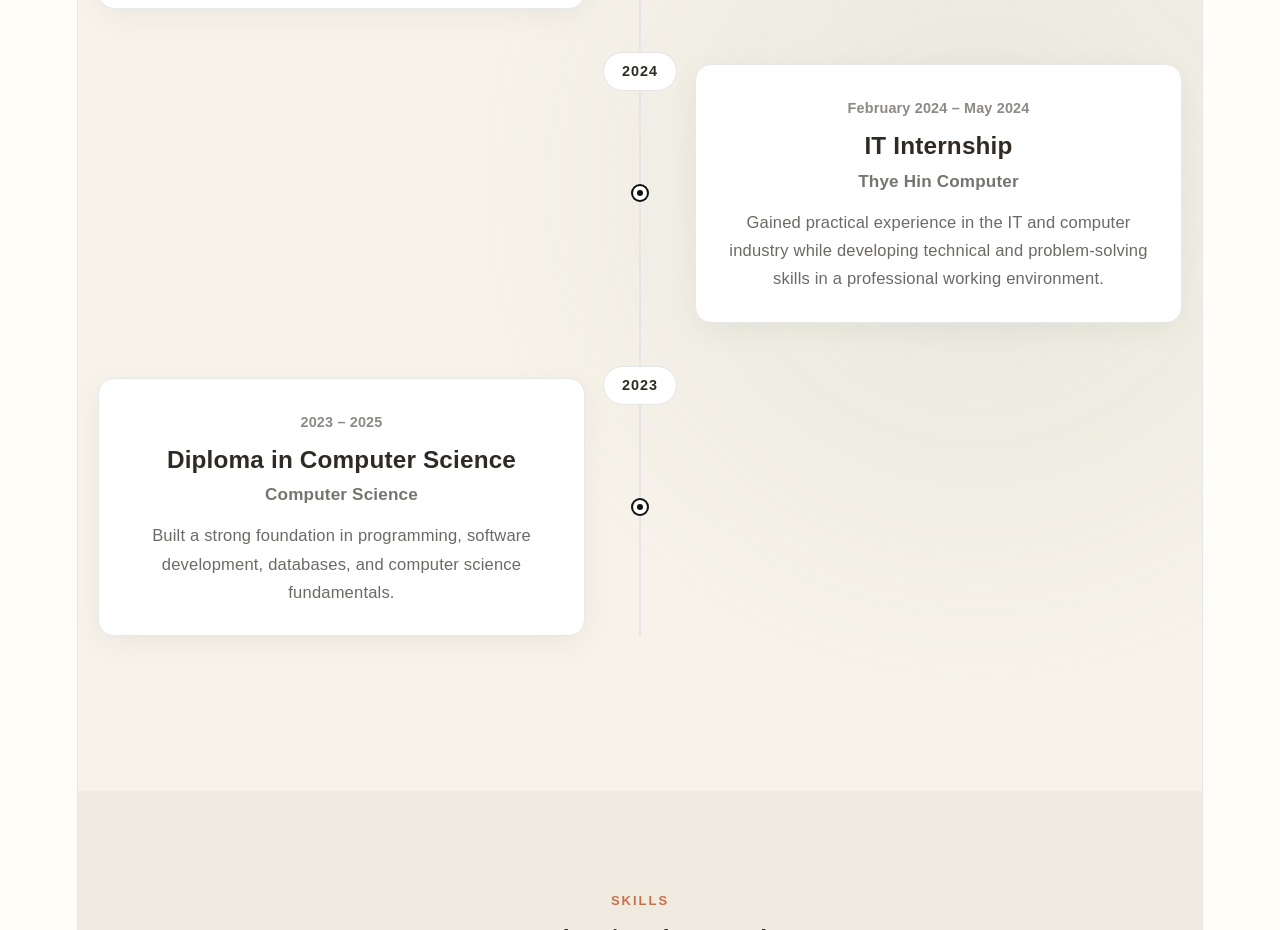
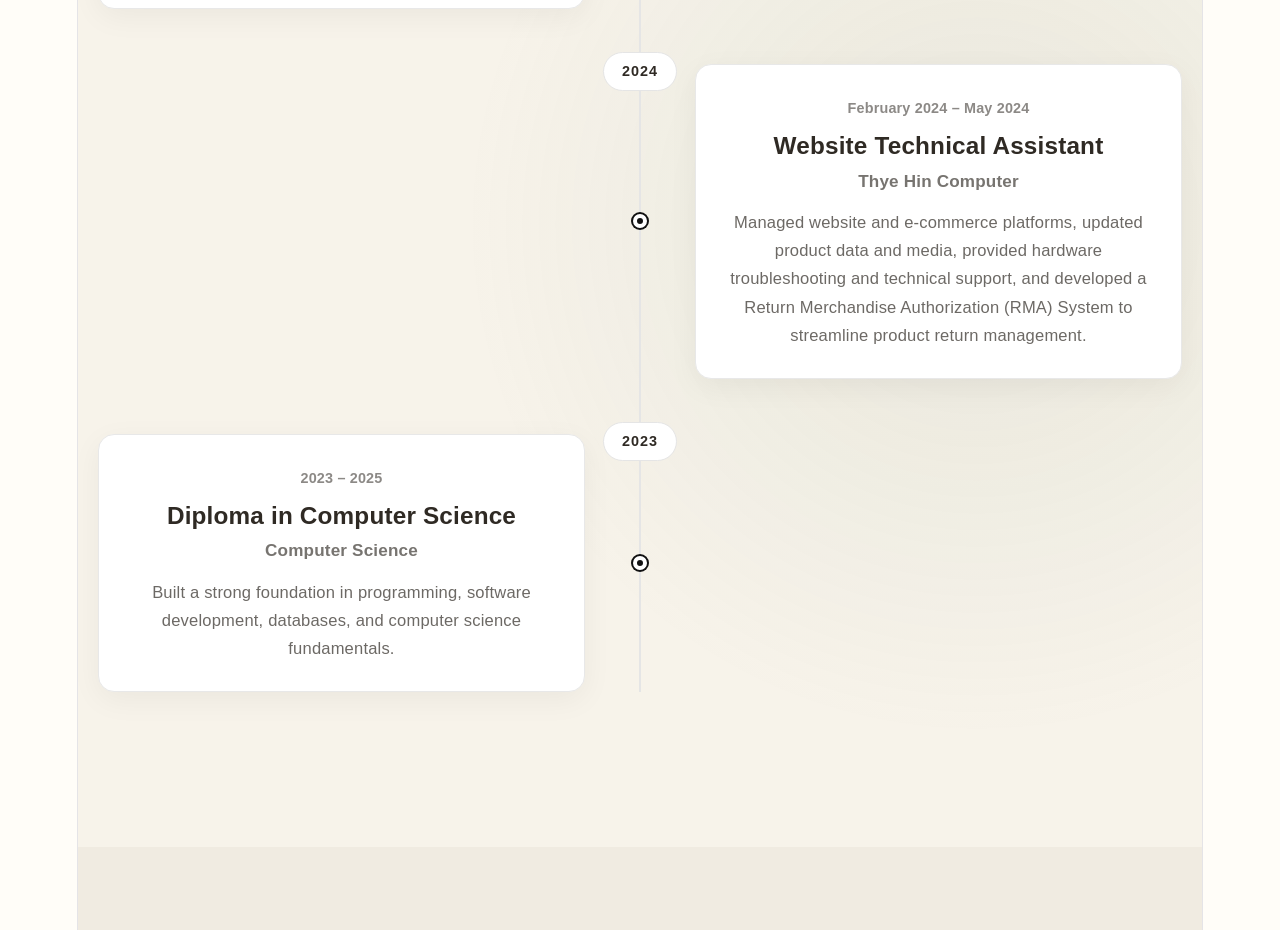
Before and after one commit to Ahle0715/Resume, a React (Vite) app in the folder resume-website/: page / in a window 1280 px wide. Shown: the part 2960-3890 px from the top of the page. Built offline with nearby package versions, Linux system fonts and the light colour scheme.

Commit message:
Rewrite the description for the Diploma Internship role

```diff
--- a/resume-website/src/Career.jsx
+++ b/resume-website/src/Career.jsx
@@ -28,11 +28,11 @@ const careerData = [
   },
   {
     year: "2024",
-    title: "IT Internship",
+    title: "Website Technical Assistant",
     company: "Thye Hin Computer",
     period: "February 2024 – May 2024",
     description:
-      "Gained practical experience in the IT and computer industry while developing technical and problem-solving skills in a professional working environment.",
+      "Managed website and e-commerce platforms, updated product data and media, provided hardware troubleshooting and technical support, and developed a Return Merchandise Authorization (RMA) System to streamline product return management.",
   },
   {
     year: "2023",
```
